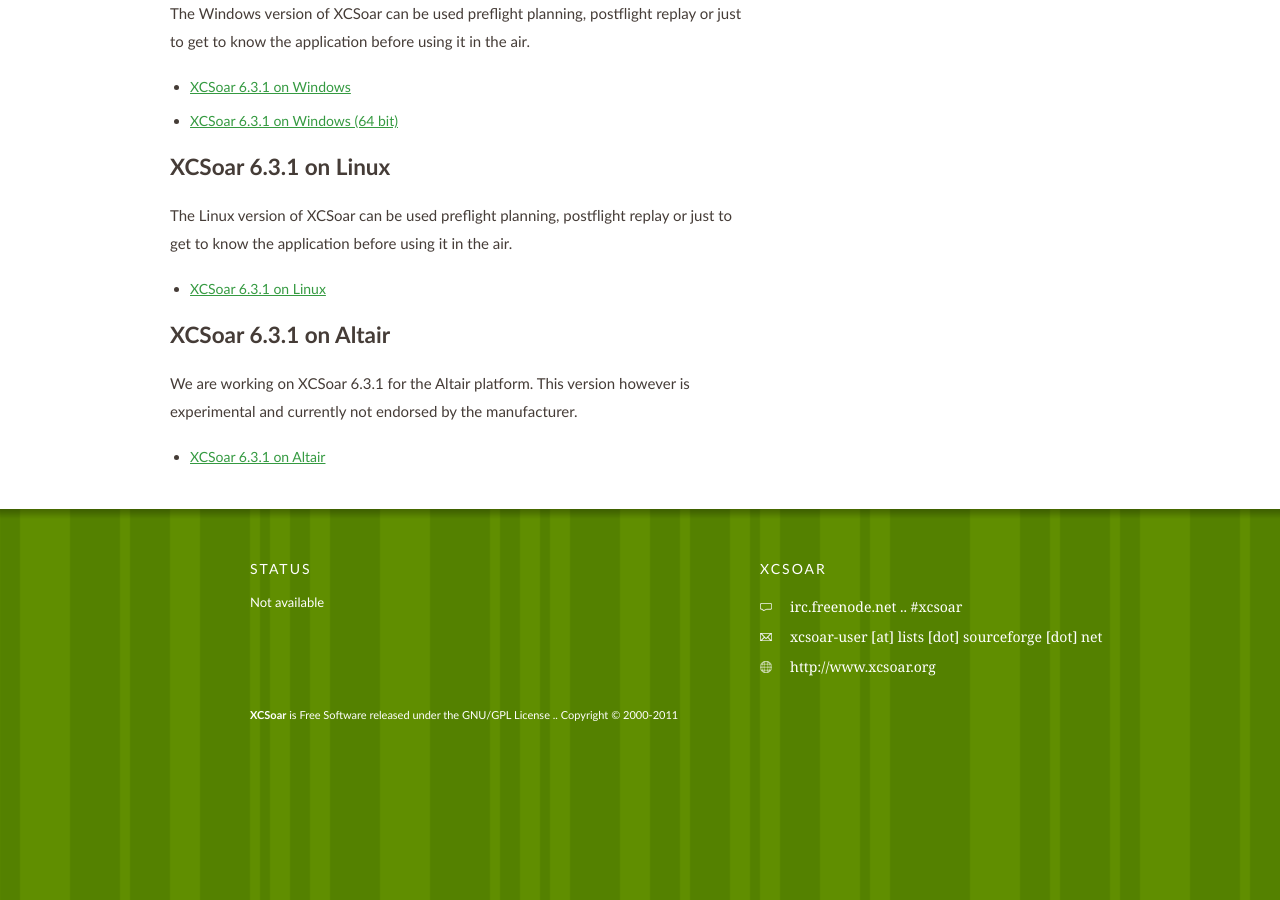
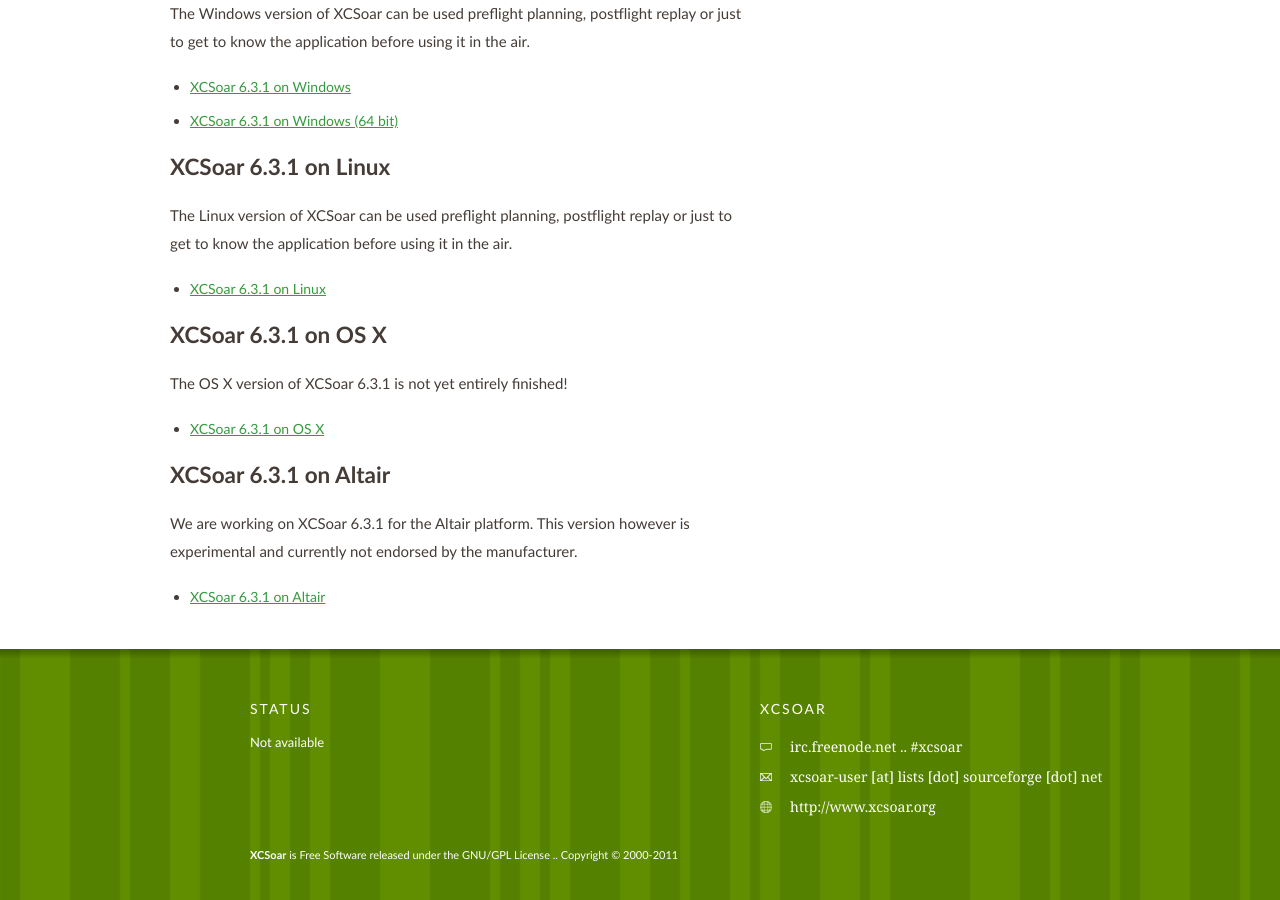
Before and after one commit to XCSoar/website, a Jekyll site: the page built from download/index.md, in a window 1280 px wide and 900 px high, scrolled down 851 px. Built offline with Jekyll 4.4.1, drawn with Linux system fonts in a browser that asks for light colours; before the commit the page ends 1611 px from its top, so only the background shows below that.

Commit message:
download: Added OS X version

```diff
--- a/download/index.md
+++ b/download/index.md
@@ -36,6 +36,12 @@
 
 - [XCSoar {{ site.xcsoar_stable_version }} on Linux]({{ site.download_server_url }}{{ site.xcsoar_stable_version }}/LINUX/)
 
+## XCSoar {{ site.xcsoar_stable_version }} on OS X
+
+The OS X version of XCSoar {{ site.xcsoar_stable_version }} is not yet entirely finished!
+
+- [XCSoar {{ site.xcsoar_stable_version }} on OS X]({{ site.download_server_url }}{{ site.xcsoar_stable_version }}/OSX/)
+
 ## XCSoar {{ site.xcsoar_stable_version }} on Altair
 
 We are working on XCSoar {{ site.xcsoar_stable_version }} for the Altair platform. This version however is experimental and currently not endorsed by the manufacturer.
```
Also changed, not shown: download/latest.md (+6 -0 lines).
